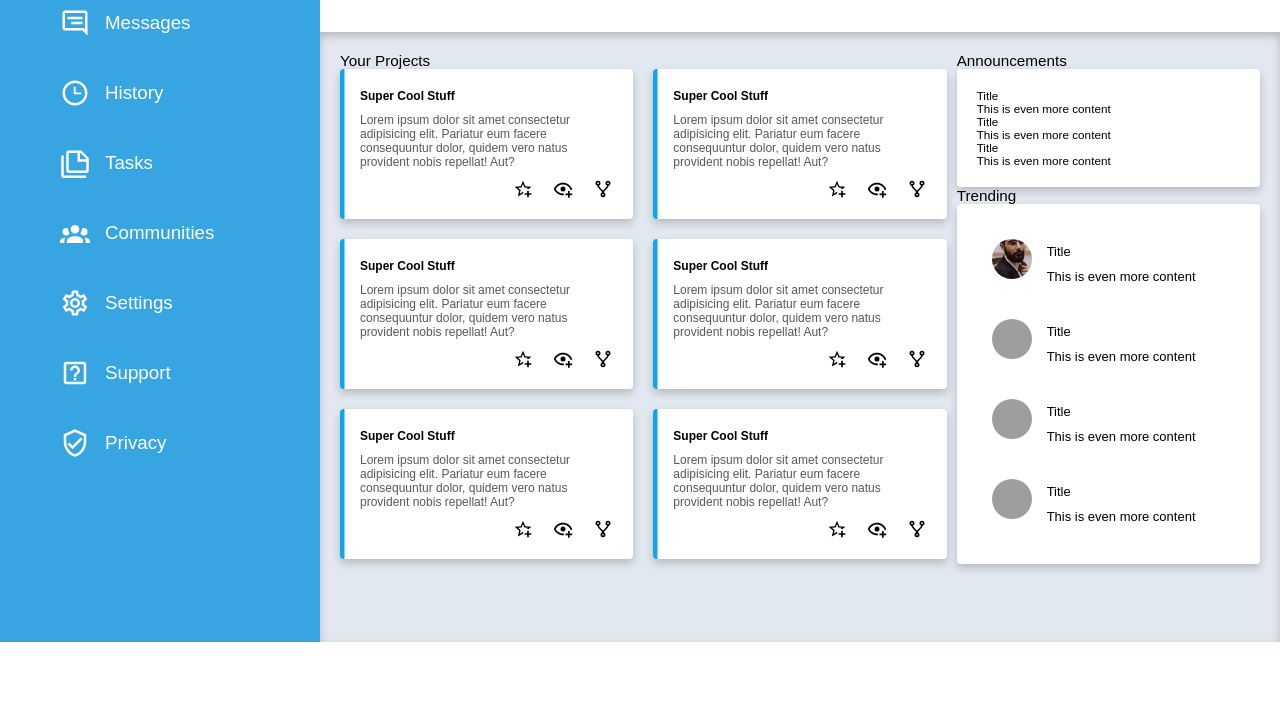
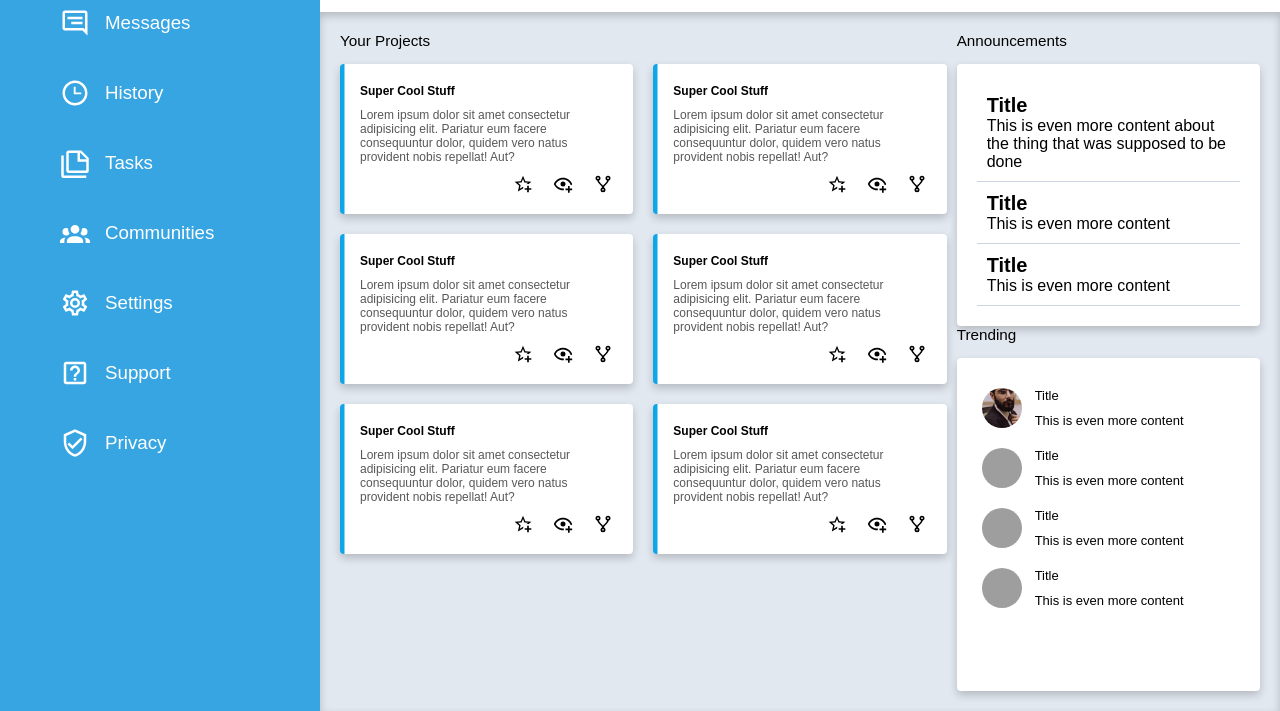
Before and after one commit to SK-2022/Admin-Dashboard, a plain HTML site: page index.html in a window 1280 px wide. Shown: the part 158-869 px from the top of the page. Before the commit the page ends 800 px from the top, so only its background shows below. Drawn offline with Linux system fonts and the light colour scheme; grey boxes are pictures that could not be loaded; a web font is replaced by a local one.

Commit message:
Added spacing in the main area

```diff
--- a/index.html
+++ b/index.html
@@ -39,7 +39,7 @@
         <div class="main">
             <div class="main-grid">
                 <div>
-                    <p>Your Projects</p>
+                    <p class="card-grid-heading">Your Projects</p>
                     <div class="main-article-grid">
                         <article class="card">
                             <div class="main-article-heading">Super Cool Stuff</div>
@@ -98,22 +98,22 @@
                     </div>
                 </div>
                 <div class="main-right-side">
-                    <p>Announcements</p>
+                    <p class="card-grid-heading">Announcements</p>
                         <div class="announcements-card">
-                            <article>
-                                <p>Title</p>
-                                <p>This is even more content</p>
+                            <article class="announcements-article">
+                                <p class="main-article-heading announcements-heading">Title</p>
+                                <p class="announcements-content">This is even more content about the thing that was supposed to be done</p>
                             </article>
-                            <article>
-                                <p>Title</p>
-                                <p>This is even more content</p>
+                            <article class="announcements-article">
+                                <p class="main-article-heading announcements-heading">Title</p>
+                                <p class="announcements-content">This is even more content</p>
                             </article>
-                            <article>
-                                <p>Title</p>
-                                <p>This is even more content</p>
+                            <article class="announcements-article">
+                                <p class="main-article-heading announcements-heading">Title</p>
+                                <p class="announcements-content">This is even more content</p>
                             </article>
                         </div>
-                    <p>Trending</p>
+                    <p class="card-grid-heading">Trending</p>
                     <div class="trending-card">
                         <article>
                             <img src="./images/profile-pictures/pexels-cottonbro-studio-5378700.jpg" alt="profile-picture" class="sub-profile-picture">
--- a/style.css
+++ b/style.css
@@ -113,6 +113,7 @@ border-radius: 50%;
 }
 
 .main{
+    max-height: 100%;
     margin-right: 0;
     grid-area: main;
     padding: 20px;
@@ -138,6 +139,13 @@ border-radius: 50%;
     flex-direction: column;
 }
 
+.main-right-side{
+    display: flex;
+    flex-direction: column;
+    justify-content: center;
+    width: fit-content;
+}
+
 div.main-profile-picture-text{
     padding: 10px;
     font-weight: bold;
@@ -148,6 +156,18 @@ div.main-profile-picture-text{
 
 } */
 
+.main-article-heading.announcements-heading{
+    font-size: 20px;
+}
+
+.announcements-content{
+    font-size: 16px;
+}
+.announcements-article{
+    padding: 10px;
+    border-bottom: 1px #cbd5e1 solid;
+}
+
 .trending-card,
 .announcements-card {
     font-size: 30px;
@@ -156,11 +176,15 @@ div.main-profile-picture-text{
     padding: 20px;
     box-shadow: 0px 4px 8px rgba(0, 0, 0, 0.2); /* Horizontal-offset Vertical-offset Blur-radius Spread-radius Color */
 }
+.trending-card{
+    height: 333px;
+}
 
 .trending-card article {
     display: flex;
-    gap: 10px;
-    padding: 15px;
+    align-items: center;
+    gap: 8px;
+    padding: 5px;
 }
 
 .trending-card p {
@@ -211,3 +235,7 @@ div.main-profile-picture-text{
     font-size: 3rem;
     padding: 20px;
 }
+
+.card-grid-heading{
+    padding-bottom: 15px;
+}
```
